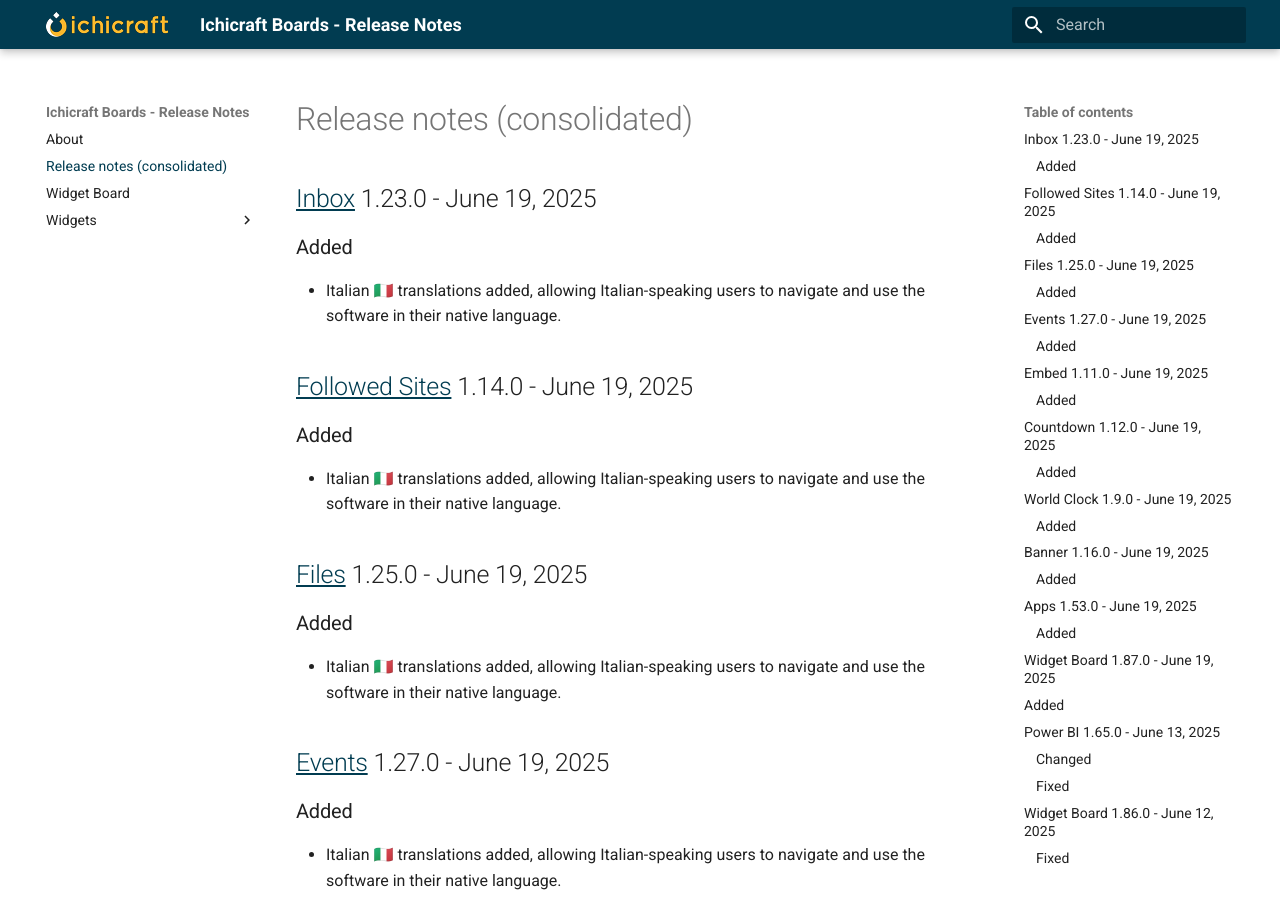
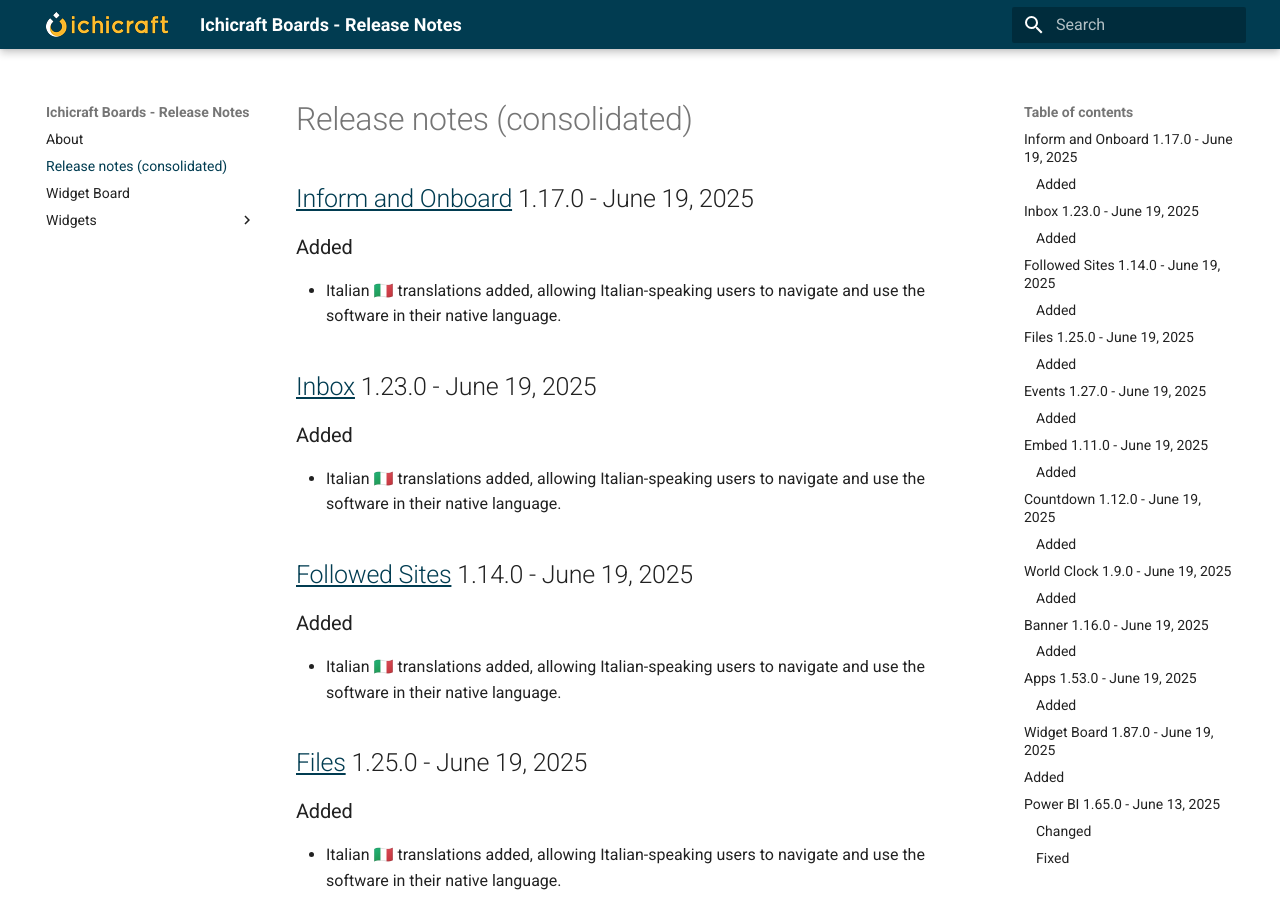
Before and after one commit to ichicraft/widgets-docs, an MkDocs documentation site: the page built from docs/Release-notes-(consolidated).md, in a window 1280 px wide and 900 px high. Built offline with MkDocs 1.6.1 and Material for MkDocs 9.7.7, drawn with Linux system fonts in a browser that asks for light colours.

Commit message:
Release notes updated by BuildService

```diff
--- a/docs/Release-notes-(consolidated).md
+++ b/docs/Release-notes-(consolidated).md
@@ -1,3 +1,8 @@
+## [Inform and Onboard](./Widgets/Inform and Onboard.md) 1.17.0 - June 19, 2025
+
+### Added
+- Italian 🇮🇹 translations added, allowing Italian-speaking users to navigate and use the software in their native language.
+
 ## [Inbox](./Widgets/Inbox.md) 1.23.0 - June 19, 2025
 
 ### Added
```
Also changed, not shown: docs/Widgets/Inform and Onboard.md (+5 -0 lines).
